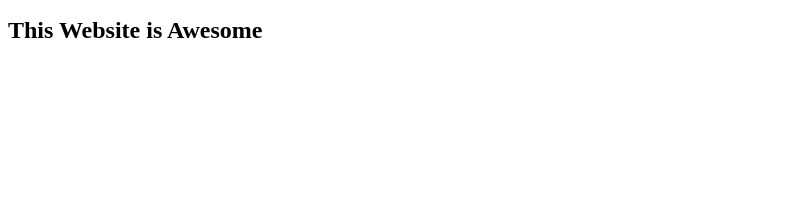
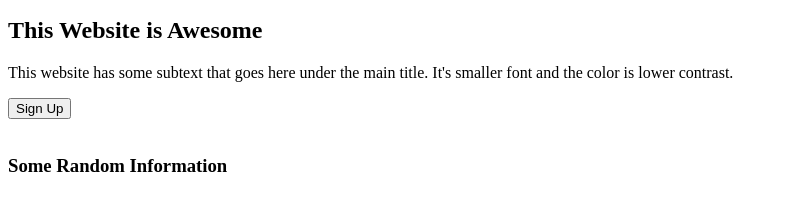
Before and after one commit to richardmasters/landing-page, a plain HTML site: page index.html in a window 1280 px wide. Shown: the part 137-348 px from the top of the page, without its empty margins (0-788 px from the left). Drawn offline with Linux system fonts and the light colour scheme.

Commit message:
Added Sign up and H3

```diff
--- a/index.html
+++ b/index.html
@@ -17,5 +17,10 @@
         </ul>
     </Nav>
     <h2>This Website is Awesome</h2>
+    <p>This website has some subtext that goes here under the main title. It's smaller font and the color is lower contrast.</p>
+    <form><button>Sign Up</button></form>
+
+    <img src = "">
+    <h3>Some Random Information</h3>
 </body>
 </html>
```
